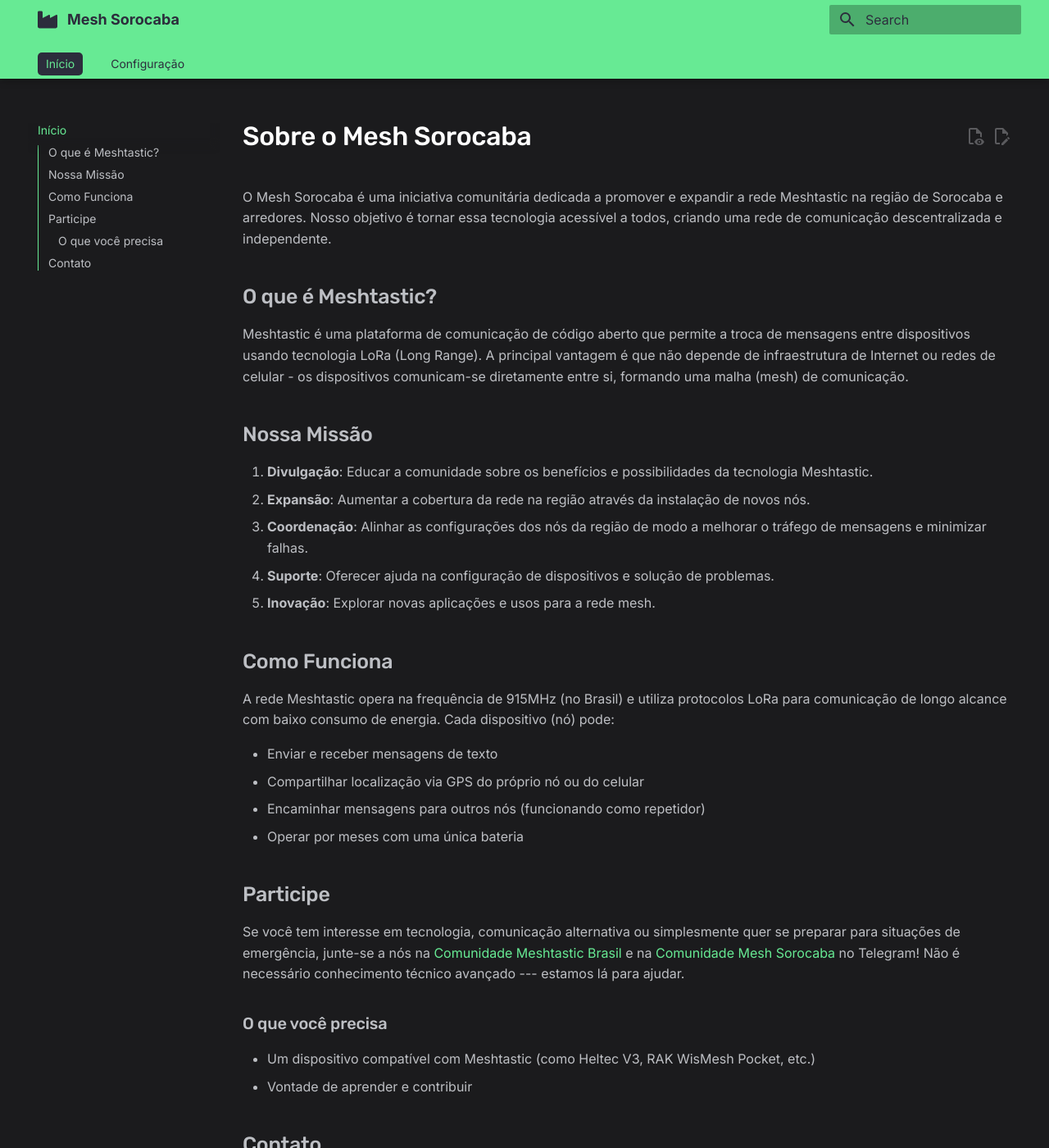
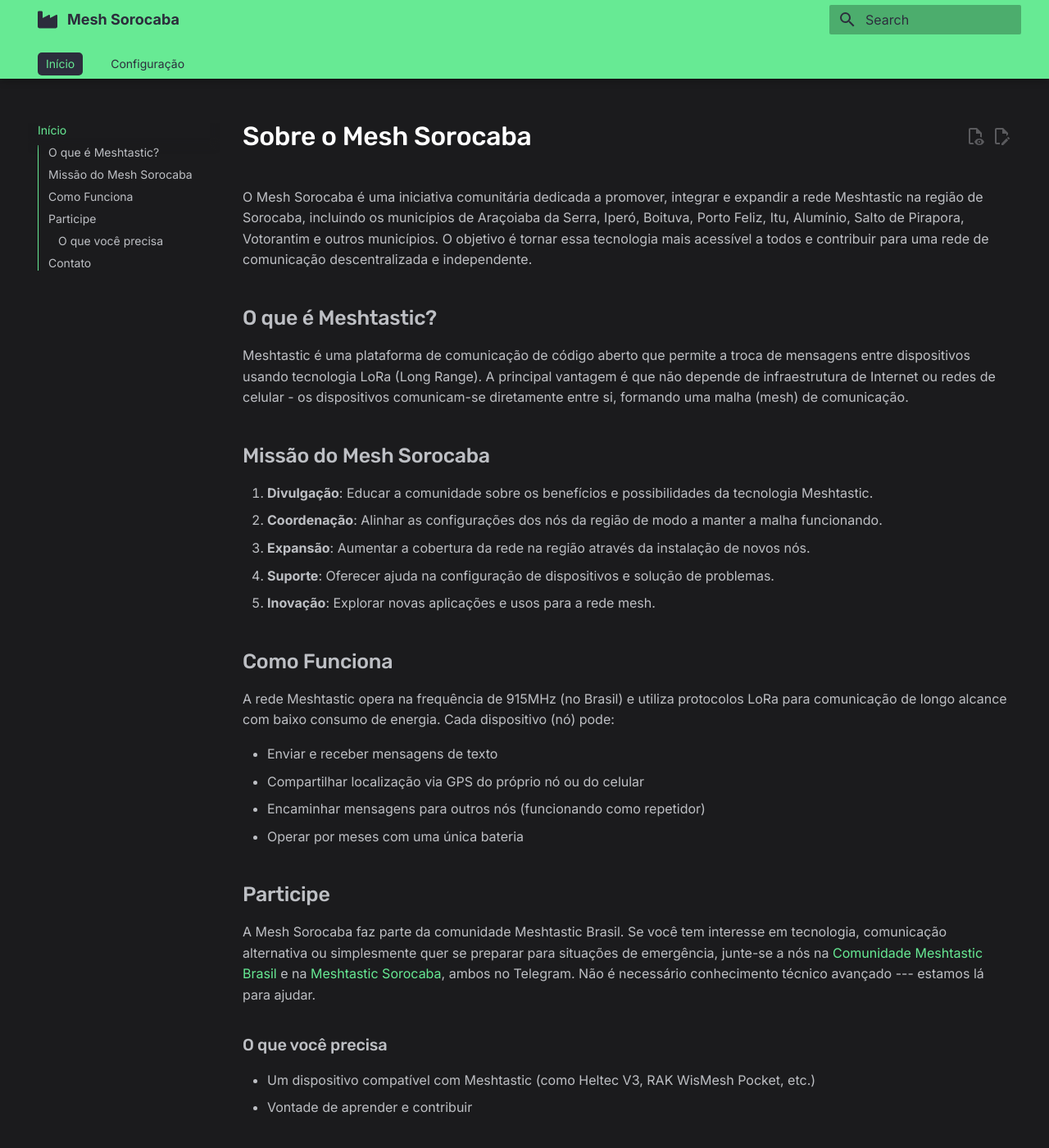
Before and after one commit to MeshSorocaba/meshsorocaba.github.io, an MkDocs documentation site: the page built from docs/index.md, in a window 1280 px wide and 1400 px high. Shown: the whole window at 82% size. Built offline with MkDocs 1.6.1 and Material for MkDocs 9.7.7, drawn with Linux system fonts in a browser that asks for light colours.

Commit message:
Expand on about and mission

```diff
--- a/docs/index.md
+++ b/docs/index.md
@@ -1,16 +1,16 @@
 # Sobre o Mesh Sorocaba
 
-O Mesh Sorocaba é uma iniciativa comunitária dedicada a promover e expandir a rede Meshtastic na região de Sorocaba e arredores. Nosso objetivo é tornar essa tecnologia acessível a todos, criando uma rede de comunicação descentralizada e independente.
+O Mesh Sorocaba é uma iniciativa comunitária dedicada a promover, integrar e expandir a rede Meshtastic na região de Sorocaba, incluindo os municípios de Araçoiaba da Serra, Iperó, Boituva, Porto Feliz, Itu, Alumínio, Salto de Pirapora, Votorantim e outros municípios. O objetivo é tornar essa tecnologia mais acessível a todos e contribuir para uma rede de comunicação descentralizada e independente.
 
 ## O que é Meshtastic?
 
 Meshtastic é uma plataforma de comunicação de código aberto que permite a troca de mensagens entre dispositivos usando tecnologia LoRa (Long Range). A principal vantagem é que não depende de infraestrutura de Internet ou redes de celular - os dispositivos comunicam-se diretamente entre si, formando uma malha (mesh) de comunicação.
 
-## Nossa Missão
+## Missão do Mesh Sorocaba
 
 1. **Divulgação**: Educar a comunidade sobre os benefícios e possibilidades da tecnologia Meshtastic.
-2. **Expansão**: Aumentar a cobertura da rede na região através da instalação de novos nós.
-3. **Coordenação**: Alinhar as configurações dos nós da região de modo a melhorar o tráfego de mensagens e minimizar falhas.
+2. **Coordenação**: Alinhar as configurações dos nós da região de modo a manter a malha funcionando.
+3. **Expansão**: Aumentar a cobertura da rede na região através da instalação de novos nós.
 4. **Suporte**: Oferecer ajuda na configuração de dispositivos e solução de problemas.
 5. **Inovação**: Explorar novas aplicações e usos para a rede mesh.
 
@@ -25,7 +25,7 @@
 
 ## Participe
 
-Se você tem interesse em tecnologia, comunicação alternativa ou simplesmente quer se preparar para situações de emergência, junte-se a nós na [Comunidade Meshtastic Brasil](https://t.me/meshtastic_br) e na [Comunidade Mesh Sorocaba](https://t.me/+XLIcChY42ZVkMmQ5) no Telegram! Não é necessário conhecimento técnico avançado --- estamos lá para ajudar.
+A Mesh Sorocaba faz parte da comunidade Meshtastic Brasil. Se você tem interesse em tecnologia, comunicação alternativa ou simplesmente quer se preparar para situações de emergência, junte-se a nós na [Comunidade Meshtastic Brasil](https://t.me/meshtastic_br) e na [Meshtastic Sorocaba](https://t.me/meshsorocaba), ambos no Telegram. Não é necessário conhecimento técnico avançado --- estamos lá para ajudar.
 
 ### O que você precisa
 - Um dispositivo compatível com Meshtastic (como Heltec V3, RAK WisMesh Pocket, etc.)
```
